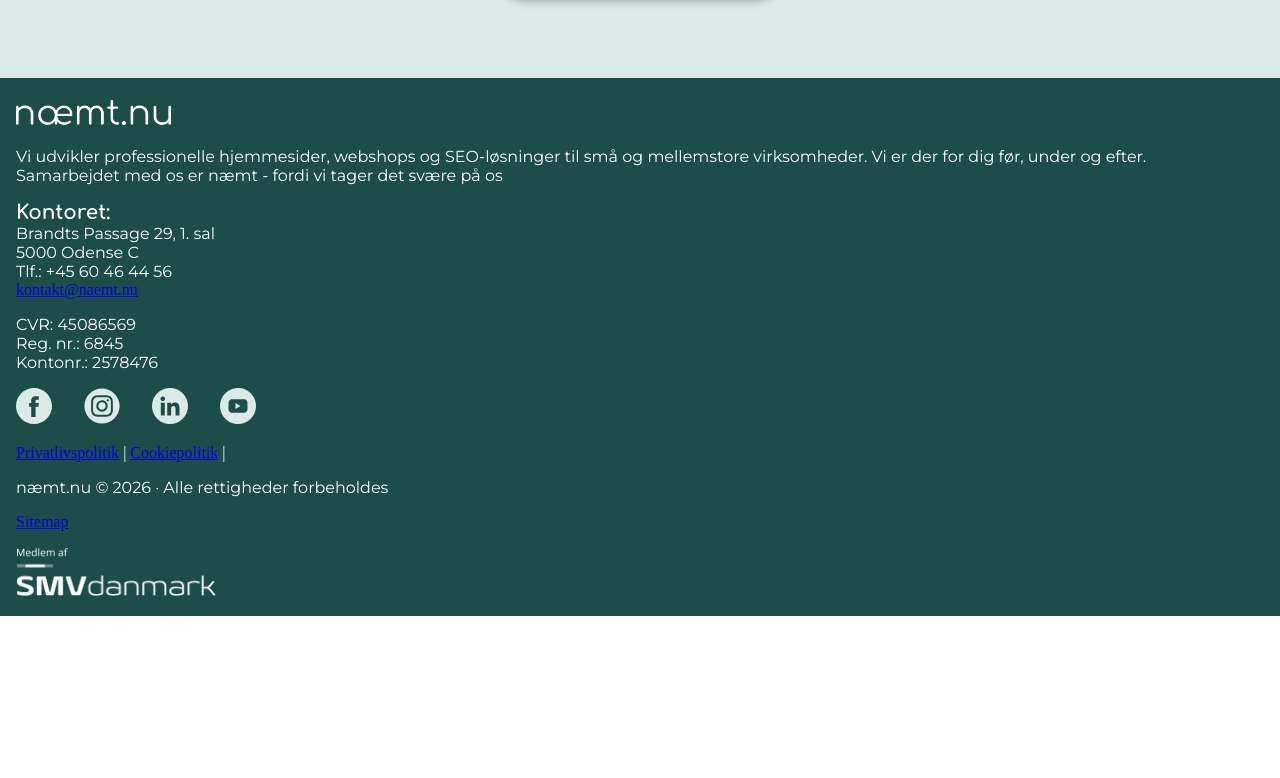
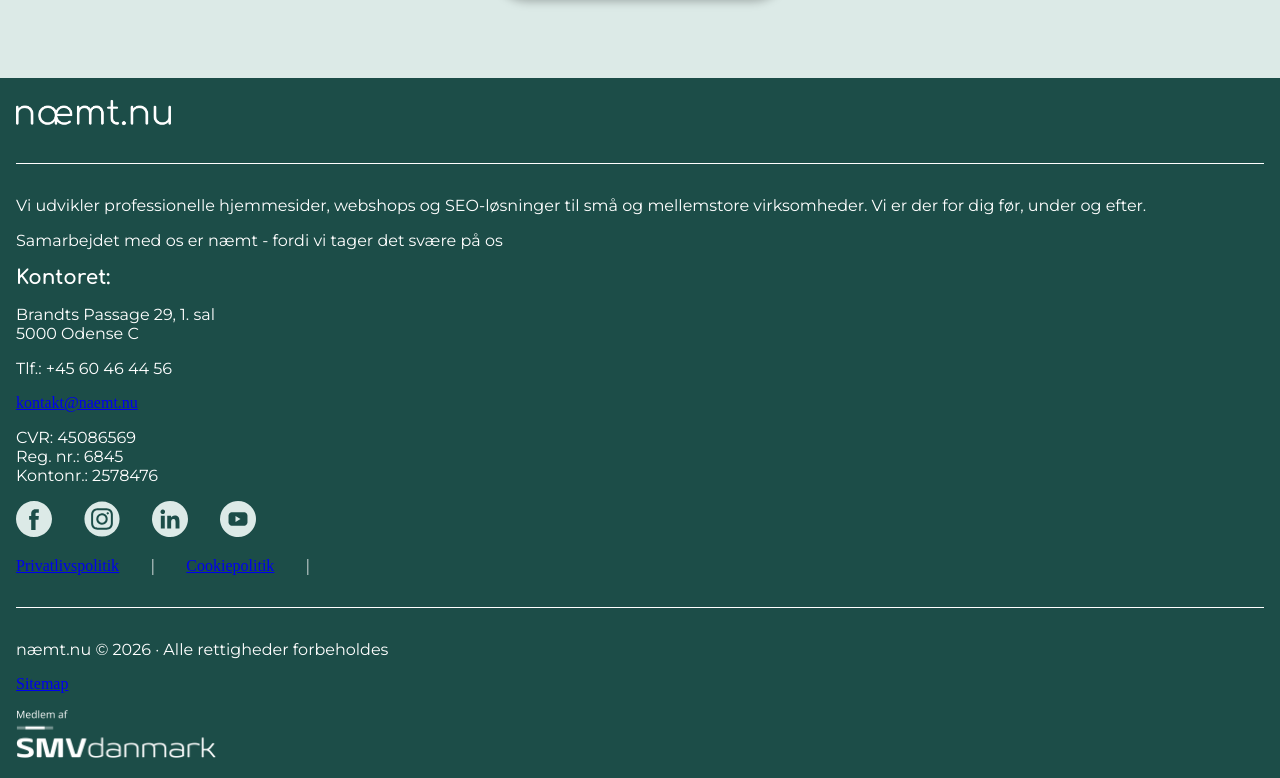
Before and after one commit to SofiePedersen/naemtnu, a Vue app: page / in a window 1280 px wide. Shown: the part 528-1306 px from the top of the page. Before the commit the page ends 1144 px from the top, so only its background shows below. Built offline with nearby package versions, Linux system fonts and the light colour scheme.

Commit message:
Update Footer.vue

```diff
--- a/src/components/Footer.vue
+++ b/src/components/Footer.vue
@@ -11,6 +11,9 @@ import SMVDanmark from "@/assets/images/medlem_af_smvdanmark_white.webp";
   <footer>
     <div class="footer__content">
       <img :src="Logo" alt="næmt.nu" class="footer__content--logo" />
+
+      <div class="footer-separator"></div>
+
       <div class="footer__content--description">
         <p>
           Vi udvikler professionelle hjemmesider, webshops og SEO-løsninger til
@@ -58,6 +61,8 @@ import SMVDanmark from "@/assets/images/medlem_af_smvdanmark_white.webp";
         <a href="/cookiepolitik">Cookiepolitik</a> |
       </div>
 
+      <div class="footer-separator"></div>
+
       <p class="footer__content--copyright">
         næmt.nu © 2026 · Alle rettigheder forbeholdes
       </p>
@@ -77,16 +82,36 @@ footer {
   padding: 1rem;
 }
 
+.footer__content--logo {
+  height: auto;
+  width: 9.7rem;
+  filter: invert(100%) brightness(200%);
+}
+
+.footer-separator {
+  width: 100%;
+  height: 1px;
+  background-color: $color-cloudy-white;
+  margin-top: 1rem;
+  margin-bottom: 1rem;
+}
+
 .footer__content {
   display: flex;
   flex-direction: column;
   gap: 1rem;
 }
 
-.footer__content--logo {
-  height: auto;
-  width: 9.7rem;
-  filter: invert(100%) brightness(200%);
+.footer__content--description {
+  display: flex;
+  flex-direction: column;
+  gap: 1rem;
+}
+
+.footer__content--contact {
+  display: flex;
+  flex-direction: column;
+  gap: 1rem;
 }
 
 .footer__content--social {
@@ -101,6 +126,11 @@ footer {
   }
 }
 
+.footer__content--links {
+  display: flex;
+  gap: 2rem;
+}
+
 .footer__content--smv {
   width: 100%;
   img {
```
